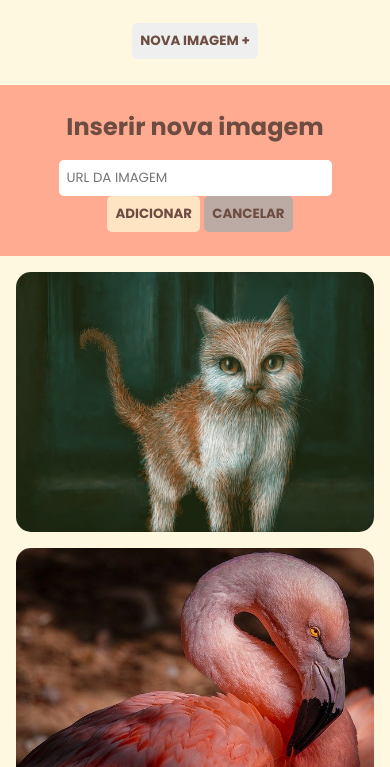
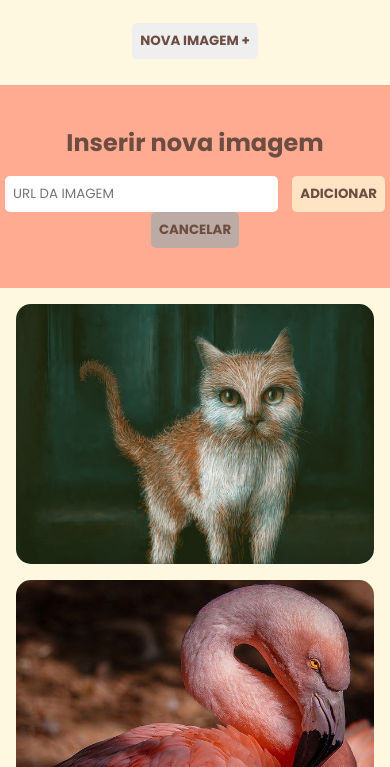
Before and after one commit to SrDev-Henrique/Galeria-de_Fotos, a plain HTML site: page index.html in a window 390 px wide. Both pictures are taken after a click on the button "NOVA IMAGEM +". Shown: the part 77-844 px from the top of the page. Drawn offline with nearby package versions, Linux system fonts and the light colour scheme.

Commit message:
Decrease form padding for 400px screens

```diff
--- a/style.css
+++ b/style.css
@@ -163,3 +163,9 @@ ul li:hover .linkContainer{
     }
 
 }
+
+@media (max-width: 400px) {
+    form{
+        padding: 2.5rem 0;
+    }
+}
```
